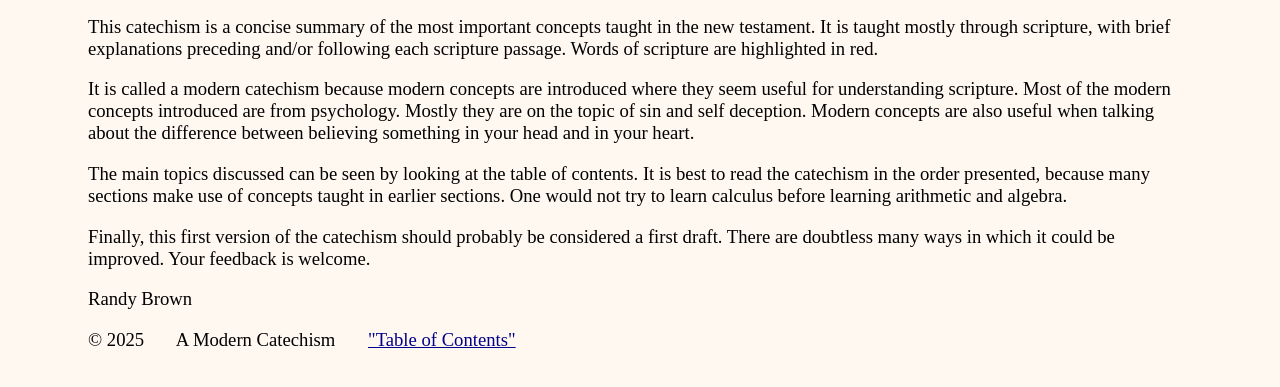
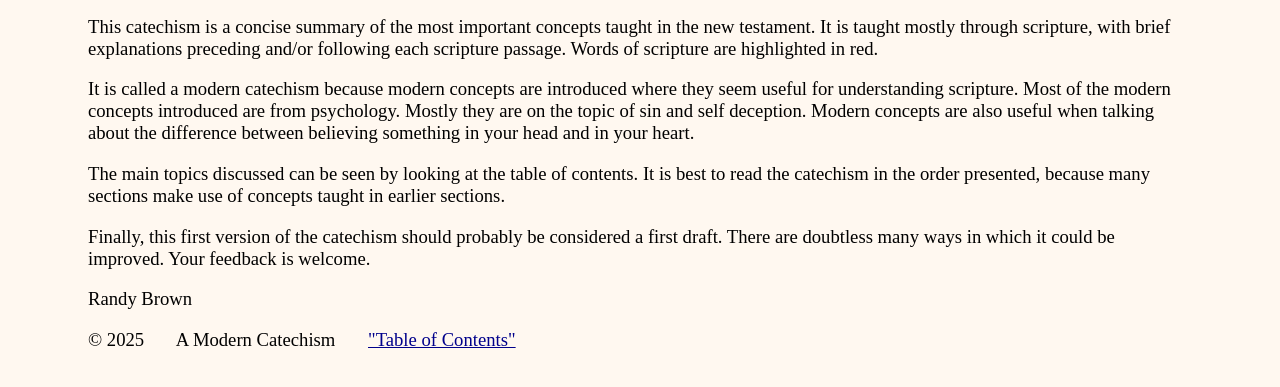
Before and after one commit to Randy7x7/Randy7x7.github.io, a plain HTML site: page Introduction.html in a window 1280 px wide. Shown: the part 179-566 px from the top of the page. Drawn offline with Linux system fonts and the light colour scheme.

Commit message:
No Commit Message

```diff
--- a/Introduction.html
+++ b/Introduction.html
@@ -60,7 +60,7 @@
 
 <p>It is called a modern catechism because modern concepts are introduced where they seem useful for understanding scripture. Most of the modern concepts introduced are from psychology. Mostly they are on the topic of sin and self deception. Modern concepts are also useful when talking about the difference between believing something in your head and in your heart.</p>
 
-<p>The main topics discussed can be seen by looking at the table of contents. It is best to read the catechism in the order presented, because many sections make use of concepts taught in earlier sections. One would not try to learn calculus before learning arithmetic and algebra.</p>
+<p>The main topics discussed can be seen by looking at the table of contents. It is best to read the catechism in the order presented, because many sections make use of concepts taught in earlier sections.</p>
 
 <p>Finally, this first version of the catechism should probably be considered a first draft. There are doubtless many ways in which it could be improved.  Your feedback is welcome.</p>
 
```
